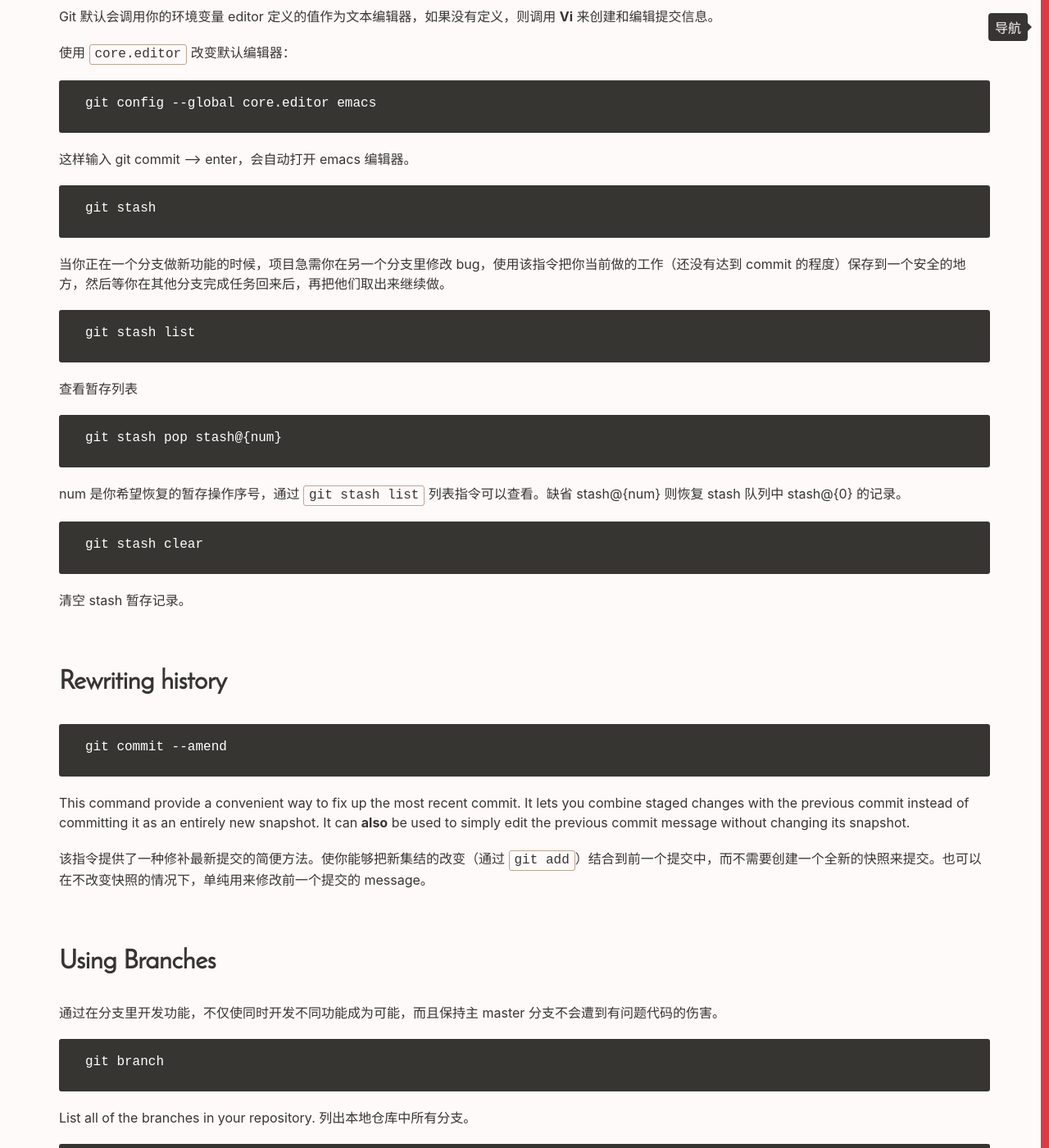
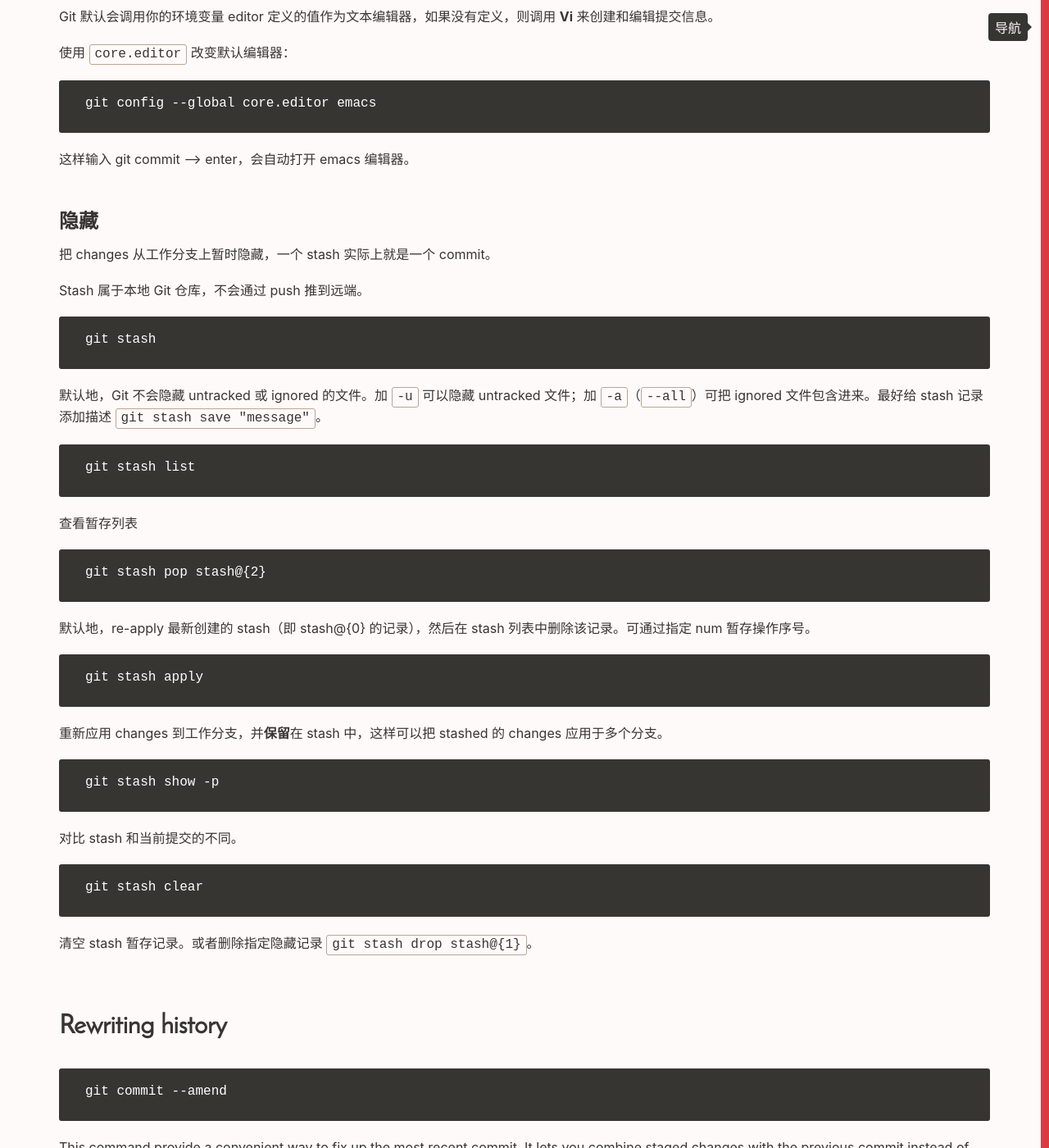
Before and after one commit to Vivi-wu/dive-into-web, a Jekyll site: the page built from _posts/2014-04-04-Git-commands.markdown, in a window 1280 px wide and 1400 px high, scrolled down 2231 px. Shown: the whole window at 82% size. Built offline with Jekyll 4.4.1, drawn with Linux system fonts in a browser that asks for light colours.

Commit message:
Add|Update 添加ga追踪，更新git stash指令

```diff
--- a/_posts/2014-04-04-Git-commands.markdown
+++ b/_posts/2014-04-04-Git-commands.markdown
@@ -75,21 +75,35 @@
 
 这样输入 git commit --> enter，会自动打开 emacs 编辑器。
 
+### 隐藏
+
+把 changes 从工作分支上暂时隐藏，一个 stash 实际上就是一个 commit。
+
+Stash 属于本地 Git 仓库，不会通过 push 推到远端。
+
     git stash
 
-当你正在一个分支做新功能的时候，项目急需你在另一个分支里修改 bug，使用该指令把你当前做的工作（还没有达到 commit 的程度）保存到一个安全的地方，然后等你在其他分支完成任务回来后，再把他们取出来继续做。
+默认地，Git 不会隐藏 untracked 或 ignored 的文件。加 `-u` 可以隐藏 untracked 文件；加 `-a`（`--all`）可把 ignored 文件包含进来。最好给 stash 记录添加描述 `git stash save "message"`。
 
     git stash list
 
 查看暂存列表
 
-    git stash pop stash@{num}
+    git stash pop stash@{2}
 
-num 是你希望恢复的暂存操作序号，通过 `git stash list` 列表指令可以查看。缺省 stash@{num} 则恢复 stash 队列中 stash@{0} 的记录。
+默认地，re-apply 最新创建的 stash（即 stash@{0} 的记录），然后在 stash 列表中删除该记录。可通过指定 num 暂存操作序号。
+
+    git stash apply
+
+重新应用 changes 到工作分支，并**保留**在 stash 中，这样可以把 stashed 的 changes 应用于多个分支。
+
+    git stash show -p
+
+对比 stash 和当前提交的不同。
 
     git stash clear
 
-清空 stash 暂存记录。
+清空 stash 暂存记录。或者删除指定隐藏记录 `git stash drop stash@{1}`。
 
 ## Rewriting history
 
```
Also changed, not shown: 2017-11-27-Google-Analytics.markdown (added, +91 -0 lines).
